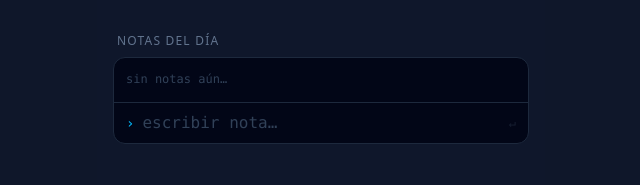
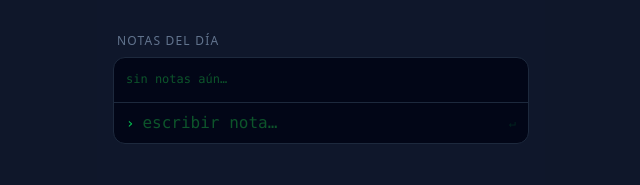
Before and after one commit to fungiabduction-ui/meditrack, a React (Vite) app: page / in a window 1280 px wide. Shown: the part 267-452 px from the top of the page, without its empty margins (319-959 px from the left). Built offline with nearby package versions, Linux system fonts and the light colour scheme.

Commit message:
style: consola de notas en verde matrix

```diff
--- a/src/components/today/DailyNotes.tsx
+++ b/src/components/today/DailyNotes.tsx
@@ -51,7 +51,7 @@ export function DailyNotes({ dateStr, notes, isToday }: Props) {
       <div className="bg-[#020617] border border-slate-800 rounded-xl overflow-hidden">
         <div ref={listRef} className="px-3 pt-3 pb-1 font-mono text-xs leading-relaxed max-h-48 overflow-y-auto">
           {notes.length === 0 && (
-            <p className="text-slate-700 mb-2">sin notas aún…</p>
+            <p className="text-green-900 mb-2">sin notas aún…</p>
           )}
           {notes.map(n => (
             <div
@@ -64,8 +64,8 @@ export function DailyNotes({ dateStr, notes, isToday }: Props) {
                 setActiveNote(activeNote === n.id ? null : n.id)
               }}
             >
-              <span className="text-slate-600 flex-shrink-0">[{formatTimestamp(n.timestamp)}]</span>
-              <span className="flex-1 break-words text-slate-400">{n.text}</span>
+              <span className="text-green-800 flex-shrink-0">[{formatTimestamp(n.timestamp)}]</span>
+              <span className="flex-1 break-words text-green-400">{n.text}</span>
               {isToday && activeNote === n.id && (
                 <span className="flex gap-2 flex-shrink-0 ml-1">
                   {confirmDelete === n.id ? (
@@ -99,7 +99,7 @@ export function DailyNotes({ dateStr, notes, isToday }: Props) {
 
         {isToday && (
           <div className="border-t border-slate-800 flex items-center gap-2 px-3 py-2">
-            <span className="text-sky-400 font-mono text-sm flex-shrink-0">›</span>
+            <span className="text-green-500 font-mono text-sm flex-shrink-0">›</span>
             <input
               ref={inputRef}
               value={editing ? editing.text : input}
@@ -109,19 +109,19 @@ export function DailyNotes({ dateStr, notes, isToday }: Props) {
               }
               onKeyDown={handleKeyDown}
               placeholder={editing ? 'editando…' : 'escribir nota…'}
-              className="flex-1 bg-transparent text-slate-300 font-mono outline-none placeholder:text-slate-700"
+              className="flex-1 bg-transparent text-green-400 font-mono outline-none placeholder:text-green-900"
               style={{ fontSize: '16px' }}
             />
             {editing && (
               <button
                 onClick={() => { setEditing(null); setActiveNote(null) }}
-                className="text-slate-600 text-xs"
+                className="text-green-900 text-xs"
               >✕</button>
             )}
             <button
               onClick={submit}
               disabled={!(editing ? editing.text.trim() : input.trim())}
-              className="text-slate-600 hover:text-sky-400 text-xs font-mono disabled:opacity-30 transition-colors"
+              className="text-green-800 hover:text-green-400 text-xs font-mono disabled:opacity-30 transition-colors"
             >↵</button>
           </div>
         )}
```
